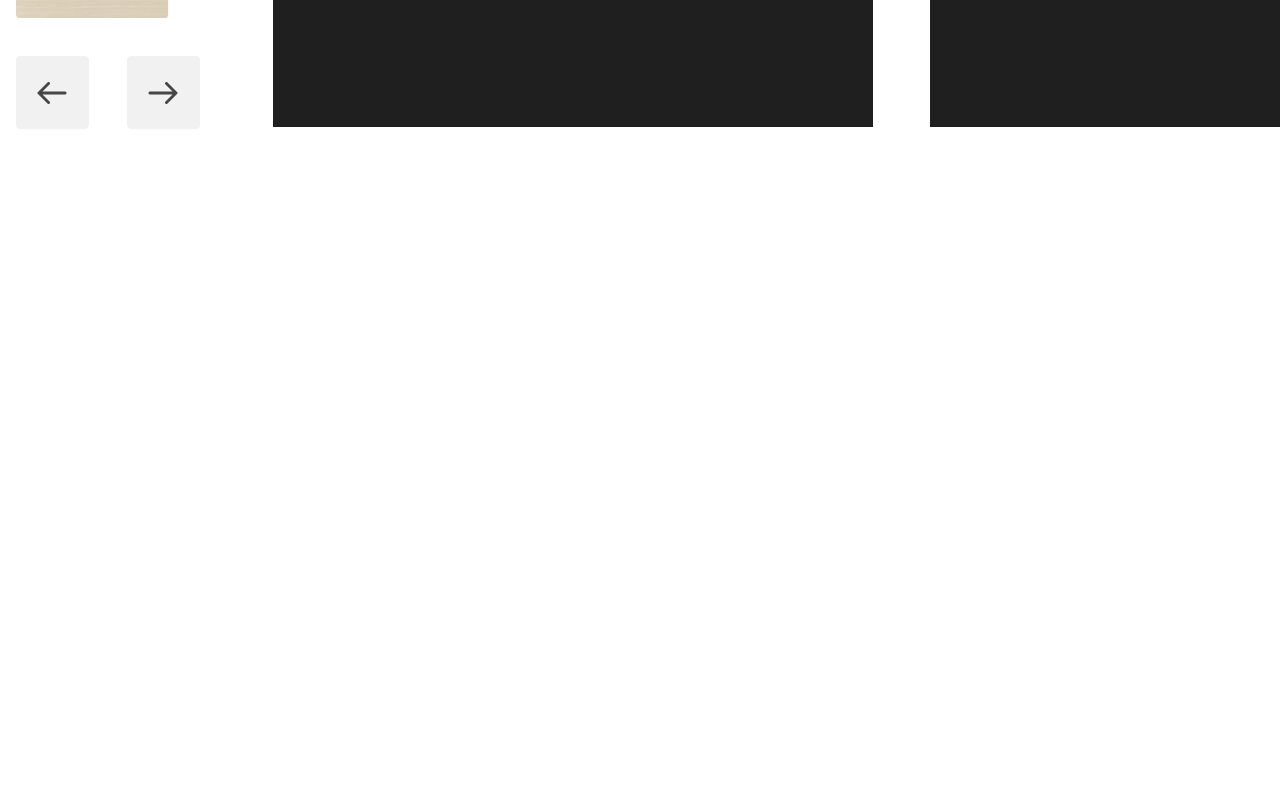
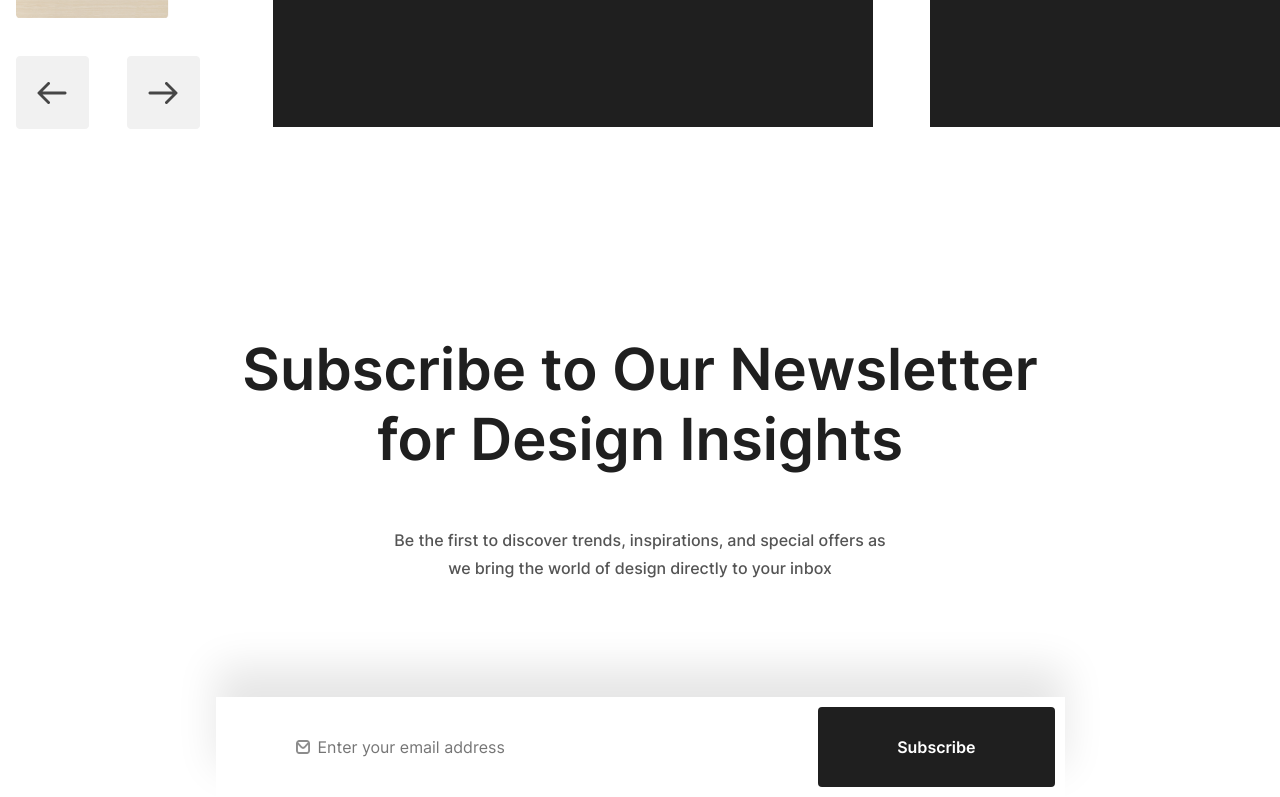
Before and after one commit to Bishalkl/SassFirst_Project, a website built with Vite: page index.html in a window 1280 px wide. Shown: the part 5143-5940 px from the top of the page. Before the commit the page ends 5478 px from the top, so only its background shows below. Built offline with nearby package versions, Linux system fonts and the light colour scheme; files whose address does not match are found by name.

Commit message:
Today email card done

```diff
--- a/index.html
+++ b/index.html
@@ -186,6 +186,19 @@
           </div>
         </div>
       </section>
+
+      <!-- section-6 -->
+      <section class="feature6">
+        <div class="wrapper | feature6__wrapper">
+          <h3>Subscribe to Our Newsletter<br>for Design Insights</h3>
+          <p>Be the first to discover trends, inspirations, and special offers as<br>we bring the world of design directly to your inbox</p>
+          <div class="email_container">
+            <input type="email" class="email_input" placeholder="Enter your email address">
+            <a href="/" class="button">Subscribe</a>
+            <img src="./public/img/Vector.png" alt="email symbol" width="14" height="14">
+          </div>
+        </div>
+      </section>
     </main>
     <script type="module" src="/main.js"></script>
   </body>
--- /dev/null
+++ b/sass/components/_feature-six.scss
@@ -0,0 +1,50 @@
+@use '../util/' as u;
+
+.feature6{
+
+
+    &__wrapper{
+        width: u.rem(979);
+        margin-inline: auto;
+        text-align: center;
+        padding-inline: u.rem(65);
+
+        h3{
+            padding-block-end: u.rem(51);
+        }
+
+        p{
+            padding-block-end: u.rem(115);
+        }
+
+        .email_container{
+            position: absolute;
+            width: 100%;
+            display: flex;
+            justify-content: space-between;
+            position: relative;
+            box-shadow: 0 -30px 40px rgba($color: #000000, $alpha: 0.1);
+            padding: u.rem(10);
+
+
+            .email_input{
+                padding-inline-start: u.rem(92);
+                border: none;
+                position: relative;
+
+            }
+
+            a{
+                padding: u.rem(28) u.rem(79);
+
+            }
+
+            img{
+                position: absolute;
+                top: u.rem(43);
+                left: u.rem(80);
+            }
+        }
+
+    }
+}
--- a/sass/components/_index.scss
+++ b/sass/components/_index.scss
@@ -4,3 +4,4 @@
 @forward 'feature-three';
 @forward 'feature-four';
 @forward 'feature-five';
+@forward 'feature-six';
```
Also changed, not shown: public/img/Vector.png (added).
